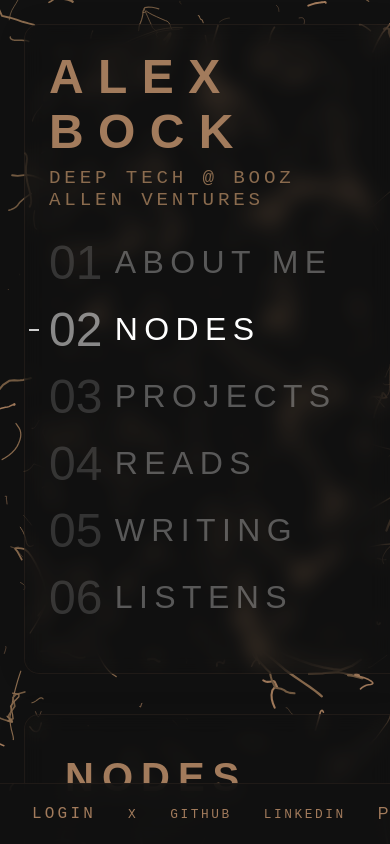
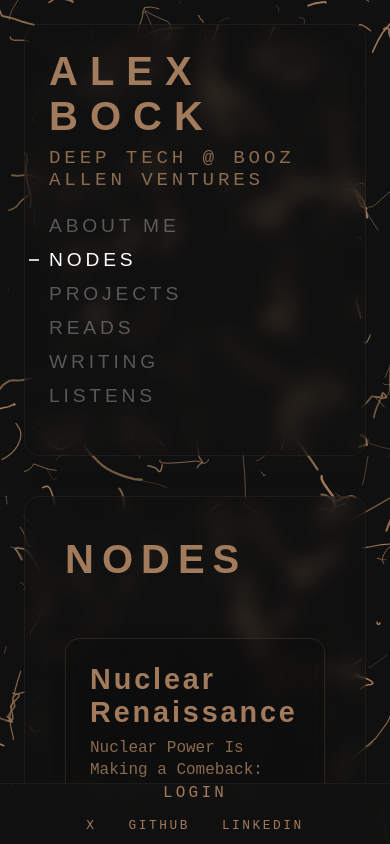
Before and after one commit to bockengineering/AB_site, a React (Create React App) app in the folder client/: page /nodes in a window 390 px wide. Built offline with nearby package versions, Linux system fonts and the light colour scheme; a web font is replaced by a local one.

Commit message:
Add mobile layout tweaks

```diff
--- a/client/src/styles/main.css
+++ b/client/src/styles/main.css
@@ -1052,3 +1052,40 @@ input, textarea, button {
   display: flex;
   flex-direction: column;
 }
+/* Mobile layout tweaks */
+@media (max-width: 480px) {
+  .name {
+    font-size: 2.5rem;
+  }
+
+  .menu-link {
+    font-size: 1.2rem;
+  }
+
+  .menu-number {
+    display: none;
+  }
+
+  .footer-content {
+    grid-template-columns: 1fr;
+    gap: 1rem;
+    padding: 0 1rem;
+    text-align: center;
+  }
+
+  .social-links,
+  .particle-toggle,
+  .login-link {
+    grid-column: auto;
+  }
+
+  .content-section,
+  .content-section.nodes-grid,
+  .content-section.about-grid {
+    grid-template-columns: 1fr;
+  }
+
+  .experience-grid {
+    grid-template-columns: 1fr;
+  }
+}
```
